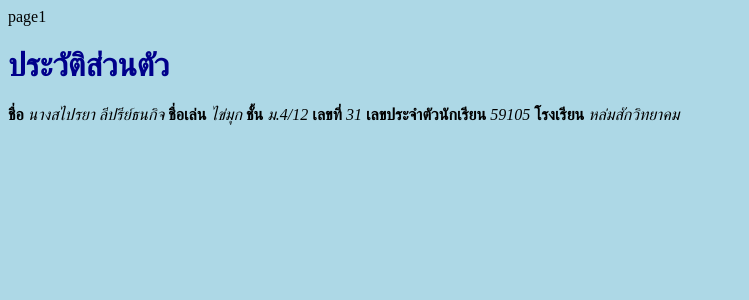
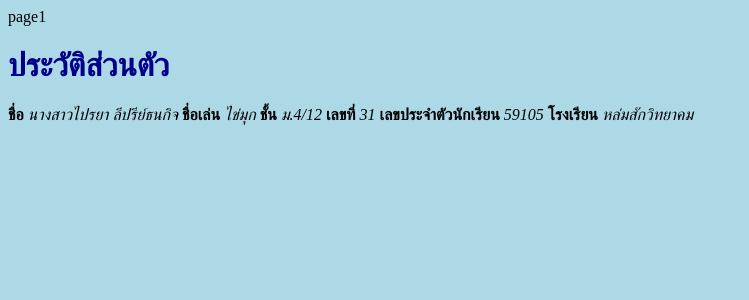
Before and after one commit to Praiya31/my-website-, a PHP site: page /page1.php in a window 1280 px wide. Shown: the top 300 px of the page, without its empty margins (0-749 px from the left). Run offline with PHP 8.4, Linux system fonts and the light colour scheme.

Commit message:
Update page1.php

```diff
--- a/page1.php
+++ b/page1.php
@@ -5,7 +5,7 @@
   <body bgcolor="lightblue">
     page1
   <h1 style="color:darkblue;">ประวัติส่วนตัว</h1>
-  <b> ชื่อ </b> <i> นางสไปรยา ลีปรีย์ธนกิจ </i>
+  <b> ชื่อ </b> <i> นางสาวไปรยา ลีปรีย์ธนกิจ </i>
   <b> ชื่อเล่น </b> <i> ไข่มุก </i>
   <b> ชั้น </b> <i> ม.4/12 </i>
   <b> เลขที่ </b> <i> 31 </i>
```
